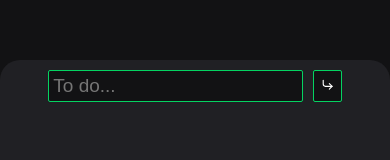
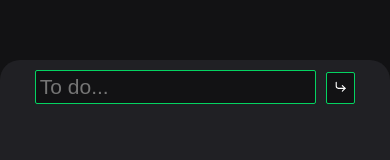
Before and after one commit to Raphael3c/Soldier, a React (Create React App) app: page /todolist/1 in a window 390 px wide. Shown: the part 112-272 px from the top of the page. Built offline with nearby package versions, Linux system fonts and the light colour scheme.

Commit message:
Playing with CSS

```diff
--- a/src/styles/components/todo_list.css
+++ b/src/styles/components/todo_list.css
@@ -141,21 +141,6 @@
     color: #e8384f;
 }
 
-@media(max-width: 425px){
-
-    .list{
-        width: 406px;
-    }
-
-    .flex button{
-        padding: 7px;
-    }
-
-    .flex input{
-        font-size: 21px;
-    }
-}
-
 
 @media(max-width: 768px){
 
@@ -172,6 +157,20 @@
     }
 }
 
+@media(max-width: 425px){
+
+    .list{
+        width: 406px;
+    }
+
+    .flex button{
+        padding: 7px;
+    }
+
+    .flex input{
+        font-size: 21px;
+    }
+}
 
 @media(max-width: 375px){
 
```
